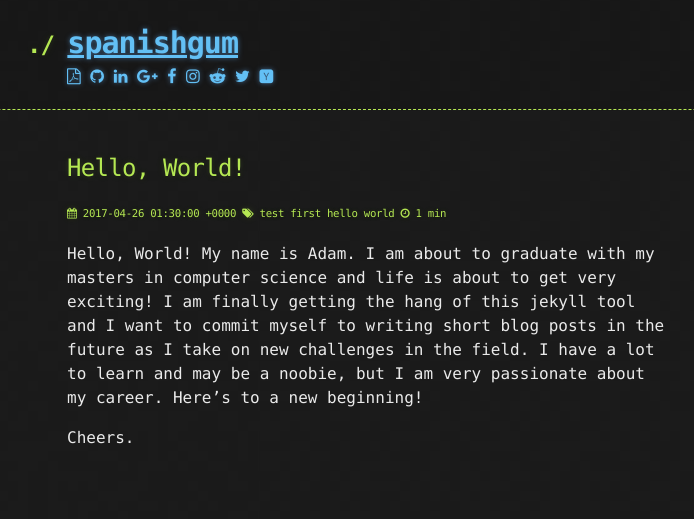
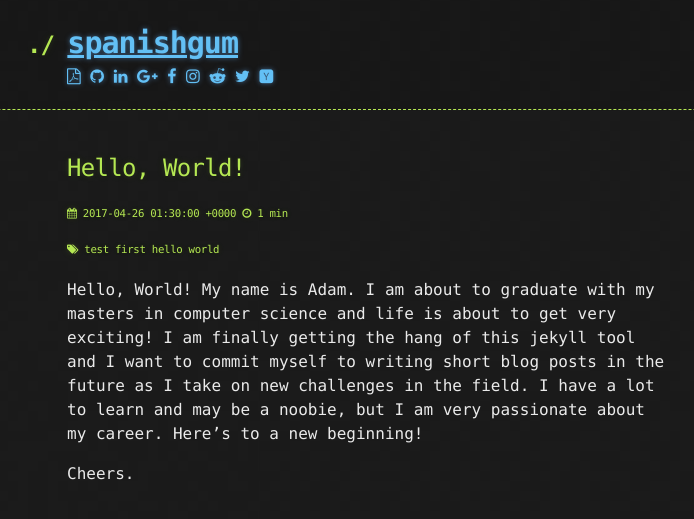
Before and after one commit to spanishgum/spanishgum.github.io, a Jekyll site: the page built from _posts/2017-04-25-hello-world.md, in a window 1280 px wide. Shown: the top 519 px of the page, without its empty margins (273-967 px from the left). Built offline with Jekyll 4.4.1, drawn with Linux system fonts in a browser that asks for light colours.

Commit message:
Removed extra clutter from previous tests. Moved tags from posts onto separate line in the case they are long

```diff
--- a/_data/test.json
+++ /dev/null
@@ -1 +0,0 @@
-{"hello":"world"}
--- a/_includes/head.html
+++ /dev/null
@@ -1 +0,0 @@
-<link rel="stylesheet" href="//maxcdn.bootstrapcdn.com/font-awesome/4.3.0/css/font-awesome.min.css">
--- a/_includes/test.html
+++ /dev/null
@@ -1 +0,0 @@
-<h2>This is test html code</h2>
--- a/_layouts/post.html
+++ b/_layouts/post.html
@@ -24,10 +24,6 @@
                     <i class="fa fa-calendar"></i>
                     {{ page.date }}
                 </span>
-                <span class="mr1 nowrap">
-                    <i class="fa fa-tags"></i>
-                    {{ page.tags | join: ' ' }}
-                </span>
                 {% if page.comments %}
                 <span class="mr1 nowrap">
                     <i class="fa fa-comments"></i>
@@ -37,6 +33,12 @@
                 <span class="mr1 nowrap">
                     <i class="fa fa-clock-o"></i>
                     {% include read_time.html %}
+                </span>
+            </h6>
+            <h6>
+                <span class="mr1 nowrap">
+                    <i class="fa fa-tags"></i>
+                    {{ page.tags | join: ' ' }}
                 </span>
             </h6>
             <section id="main_content">
```
